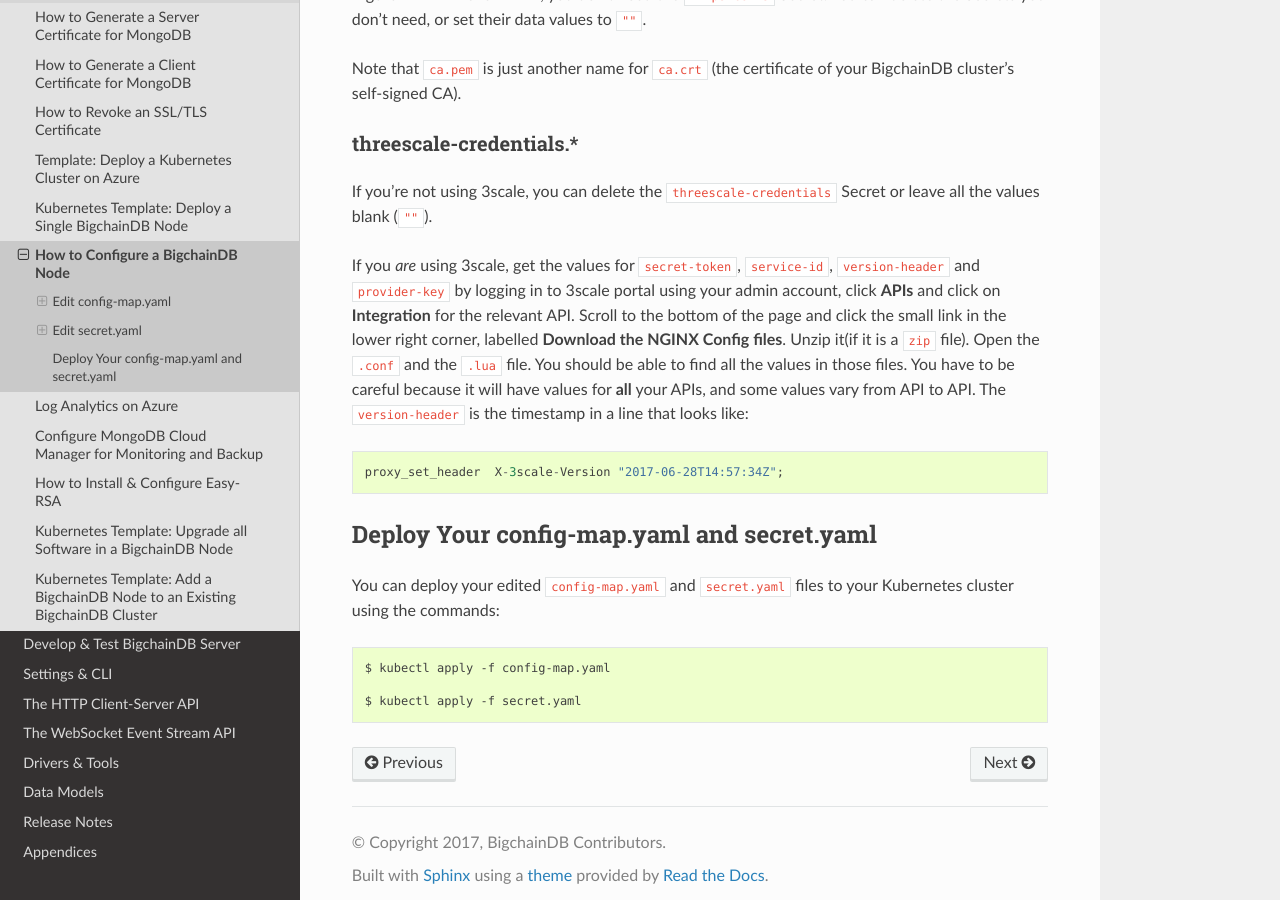
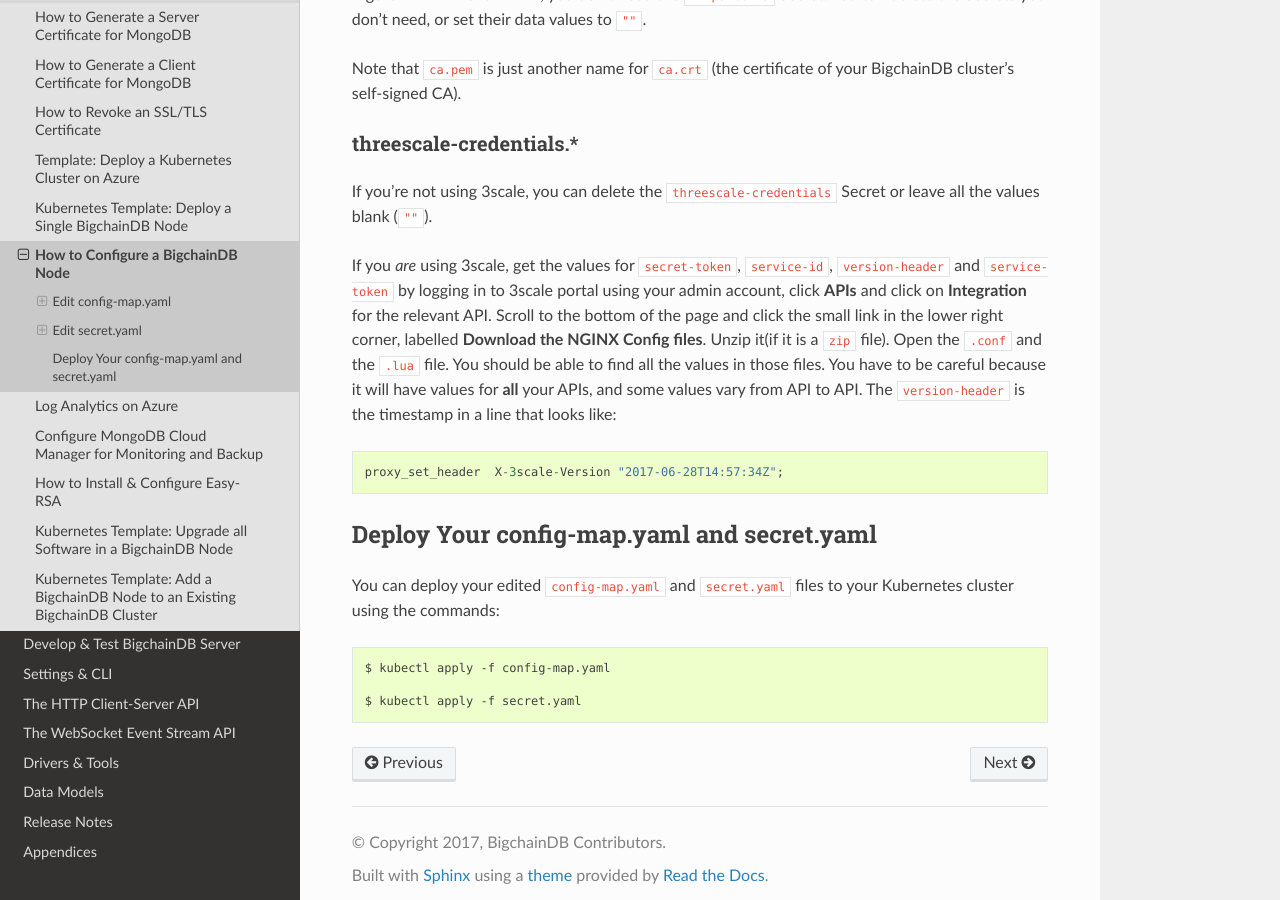
Before and after one commit to bigchaindb/bigchaindb, a Sphinx documentation site: the page built from docs/server/source/production-deployment-template/node-config-map-and-secrets.rst, in a window 1280 px wide and 900 px high, scrolled down 3620 px. Built offline with Sphinx 7.4.7 and the Read the Docs theme 2.0.0, drawn with Linux system fonts in a browser that asks for light colours; pages that are not in the unit, such as notebooks, are missing from menus.

Commit message:
User service token instead of provider key in threescale-credentials kubernetes secret

```diff
--- a/docs/server/source/production-deployment-template/node-config-map-and-secrets.rst
+++ b/docs/server/source/production-deployment-template/node-config-map-and-secrets.rst
@@ -223,7 +223,7 @@ you can delete the ``threescale-credentials`` Secret
 or leave all the values blank (``""``).
 
 If you *are* using 3scale, get the values for ``secret-token``,
-``service-id``, ``version-header`` and ``provider-key`` by logging in to 3scale
+``service-id``, ``version-header`` and ``service-token`` by logging in to 3scale
 portal using your admin account, click **APIs** and click on **Integration**
 for the relevant API.
 Scroll to the bottom of the page and click the small link
```
Also changed, not shown: 1 other file.
